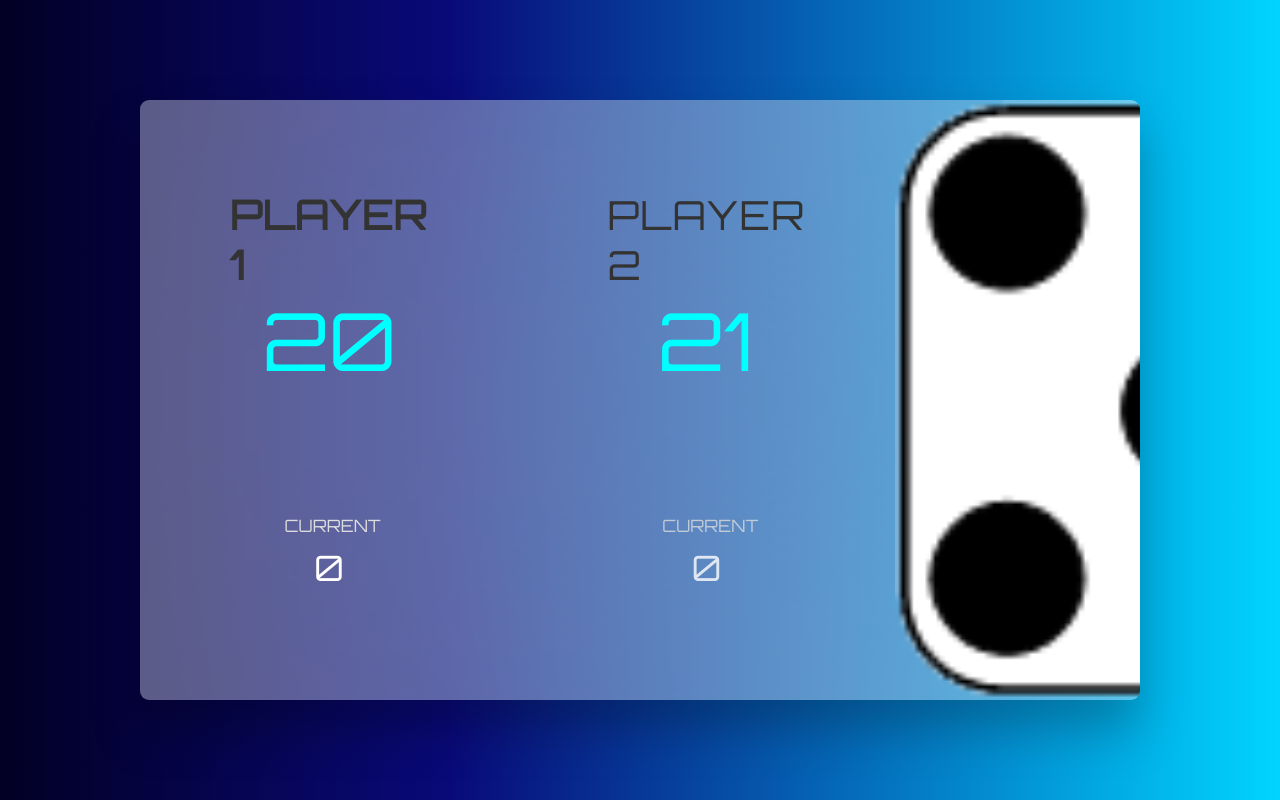
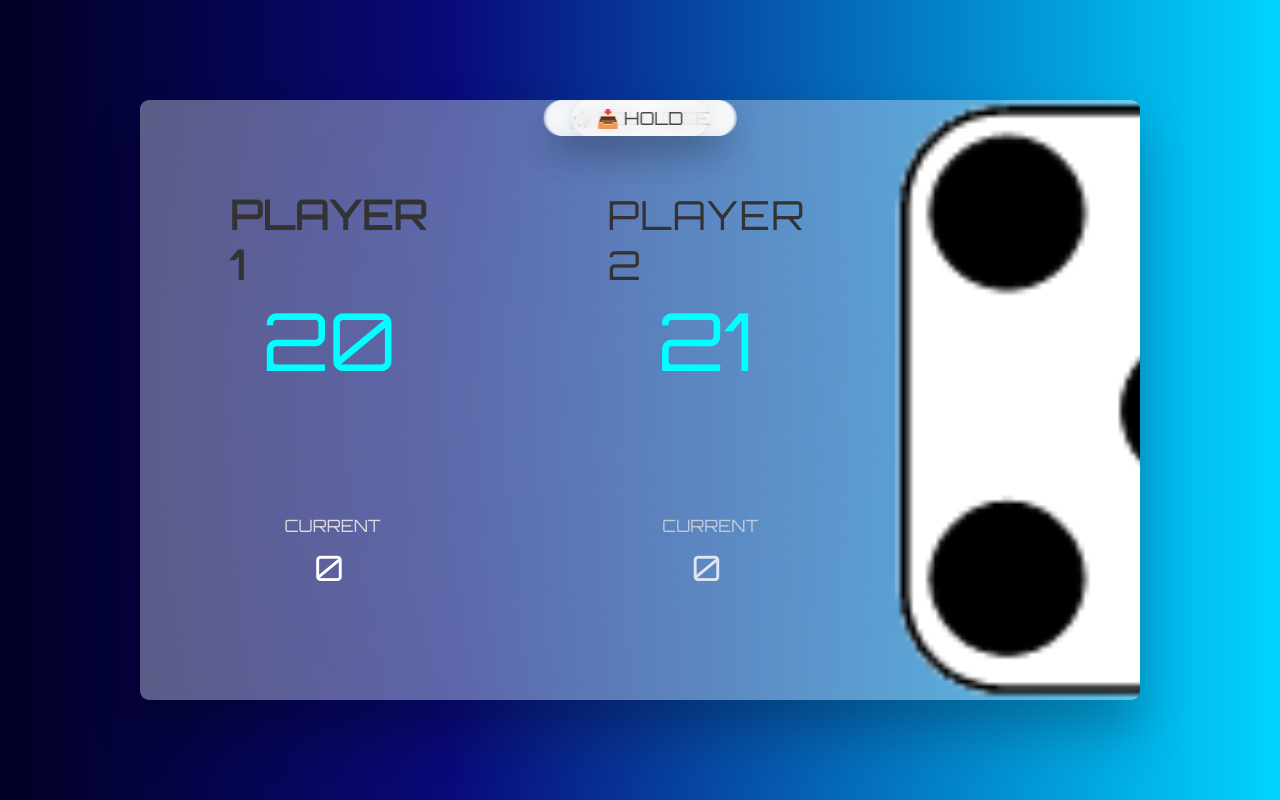
Before and after one commit to chrisclarkedev/dice_roll, a plain HTML site: page index.html in a window 1280 px wide. Drawn offline with Linux system fonts and the light colour scheme.

Commit message:
absoluate positioning of buttons

```diff
--- a/style.css
+++ b/style.css
@@ -107,3 +107,26 @@ main {
 .current-score {
   font-size: 3.5rem;
 }
+
+/* Elements Positioning */
+.btn {
+  position: absolute;
+  left: 50%;
+  transform: translate(-50%);
+  color: #444;
+  background: none;
+  border: none;
+  font-family: inherit;
+  text-transform: uppercase;
+  font-size: 1.8rem;
+  cursor: pointer;
+  transition: all 0.2s;
+  font-weight: 400;
+  background-color: white;
+  background-color: rgba(255, 255, 255, 0.6);
+  backdrop-filter: blur(10px);
+
+  padding: 0.7rem 2.5rem;
+  border-radius: 50rem;
+  box-shadow: 0 1.75rem 3.5rem rgba(0, 0, 0, 0.1);
+}
```
